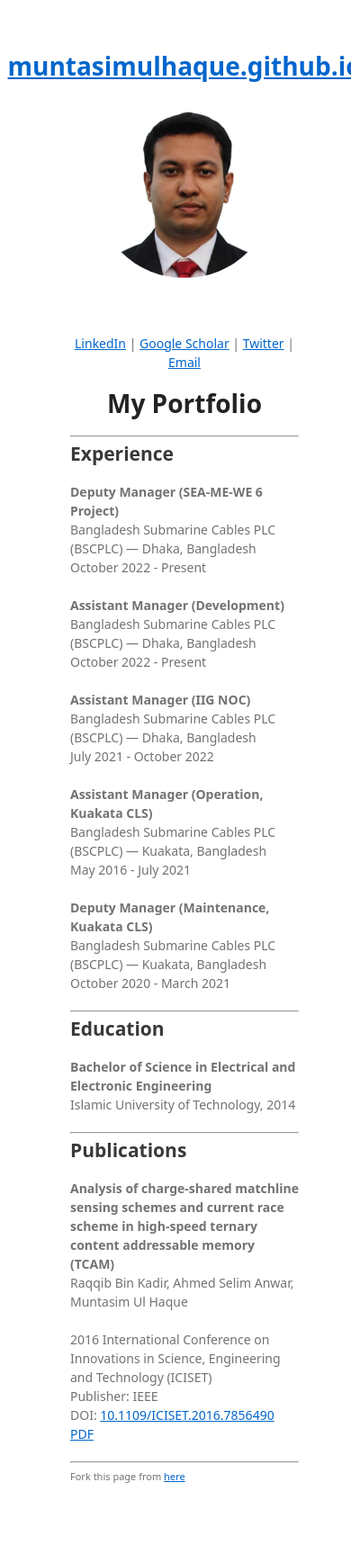
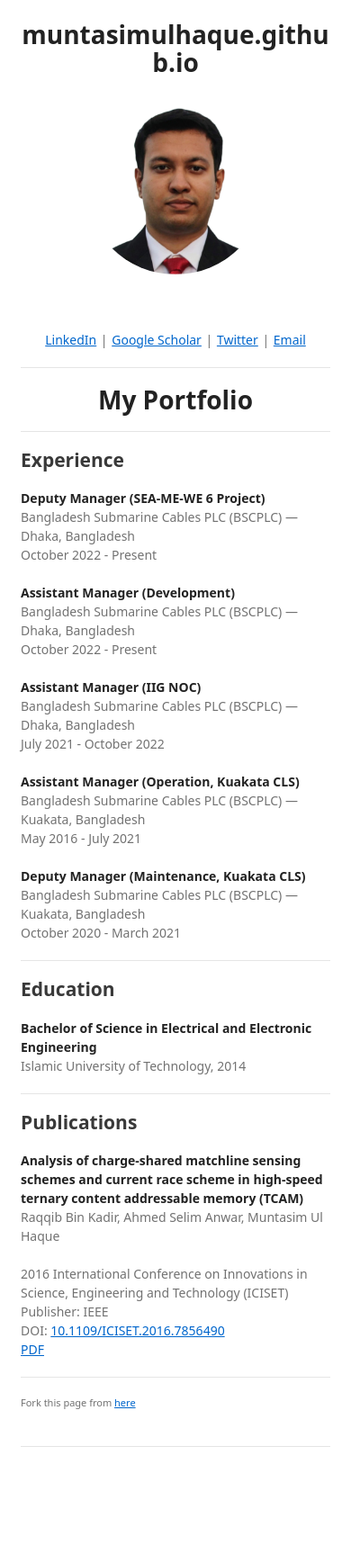
Before and after one commit to muntasimulhaque/muntasimulhaque.github.io, a Jekyll site: the page built from index.md, in a window 390 px wide. Shown: the whole page at 90% size. Built offline with Jekyll 4.4.1, drawn with Linux system fonts in a browser that asks for light colours; our own code applies the rules of GitHub Pages for plain Markdown files; a script that is not in the unit is left out; after the commit the page ends 1651 px from its top, so only the background shows below that.

Commit message:
Update style.css

```diff
--- a/assets/css/style.css
+++ b/assets/css/style.css
@@ -33,43 +33,37 @@
 }
 
 a {
-  color: #0066cc;
+  color: #0066cc;  /* Keep the current link color */
   text-decoration: underline;
 }
 
 a:hover {
-  color: #004499;
+  color: #004499;  /* Darker blue for hover, similar to Apple's style */
 }
 
 a:visited {
-  color: #540099;
+  color: #540099;  /* Purple for visited, similar to Apple's style */
 }
 
 .wrapper {
-  max-width: 1200px;
+  width: 860px;
   margin: 0 auto;
-  padding: 0 20px;
-}
-
-.header-container {
-  display: flex;
-  flex-direction: column;
-  align-items: center;
-  text-align: center;
 }
 
 .link-container {
-  text-align: center;
-}
+  text-align: center;}
+.link-container a {
+  margin: 0 1px; /* Optional: Adds space between links */}
 
 blockquote {
   border-left: 1px solid #e5e5e5;
+  margin: 0;
   padding: 0 0 0 20px;
   font-style: italic;
 }
 
 code, pre {
-  font-family: Monaco, Consolas, Liberation Mono, Courier New, monospace;
+  font-family: Monaco, Bitstream Vera Sans Mono, Lucida Console, Terminal, Consolas, Liberation Mono, DejaVu Sans Mono, Courier New, monospace;
   color: #333;
   font-size: 12px;
 }
@@ -93,23 +87,201 @@
   border-bottom: 1px solid #e5e5e5;
 }
 
-header img {
-  width: 200px;
-  height: 200px;
-  border-radius: 50%;
-  display: block;
-  margin: 0 auto;
+dt {
+  color: #444;
+  font-weight: 700;
 }
 
-@media screen and (max-width: 960px) {
-  .wrapper {
+th {
+  color: #444;
+}
+
+img {
+  max-width: 100%;
+}
+
+header {
+  width: 270px;
+  float: left;
+  position: fixed;
+  -webkit-font-smoothing: subpixel-antialiased;
+}
+
+header h1 a {
+  color: #222 !important;  /* Force color to remain unchanged */
+  text-decoration: none;
+}
+
+header h1 a:hover, header h1 a:visited {
+  color: #222 !important;  /* Force color to remain unchanged on hover and when visited */
+  text-decoration: none;
+}
+
+header ul {
+  list-style: none;
+  height: 40px;
+  padding: 0;
+  background: #f4f4f4;
+  border-radius: 5px;
+  border: 1px solid #e0e0e0;
+  width: 270px;
+}
+
+header li {
+  width: 89px;
+  float: left;
+  border-right: 1px solid #e0e0e0;
+  height: 40px;
+}
+
+header li:first-child a {
+  border-radius: 5px 0 0 5px;
+}
+
+header li:last-child a {
+  border-radius: 0 5px 5px 0;
+}
+
+header ul a {
+  line-height: 1;
+  font-size: 11px;
+  color: #676767;
+  display: block;
+  text-align: center;
+  padding-top: 6px;
+  height: 34px;
+  text-decoration: none;
+}
+
+header ul a:hover, header ul a:focus {
+  color: #004499;  /* Darker blue for hover, similar to Apple's style */
+  font-weight: bold;
+}
+
+header ul a:active {
+  background-color: #f0f0f0;
+}
+
+strong {
+  color: #222;
+  font-weight: 700;
+}
+
+header ul li + li + li {
+  border-right: none;
+  width: 89px;
+}
+
+header ul a strong {
+  font-size: 14px;
+  display: block;
+  color: #222;
+}
+
+/* Style for the profile photo */
+header img {
+  width: 200px; /* Adjust size as needed */
+  height: 200px; /* Ensure height matches width for round shape */
+  border-radius: 50%; /* Make the image round */
+  display: block;
+  margin: 0 auto; /* Center the image */
+}
+
+section {
+  width: 500px;
+  float: right;
+  padding-bottom: 50px;
+}
+
+small {
+  font-size: 11px;
+}
+
+hr {
+  border: 0;
+  background: #e5e5e5;
+  height: 1px;
+  margin: 0 0 20px;
+}
+
+footer {
+  width: 270px;
+  float: left;
+  position: fixed;
+  bottom: 50px;
+  -webkit-font-smoothing: subpixel-antialiased;
+}
+
+@media print, screen and (max-width: 960px) {
+  div.wrapper {
     width: auto;
     margin: 0;
-    padding: 0 10px;
   }
 
-  .header-container, section, footer {
-    width: 100%;
-    padding: 0 10px;
+  header, section, footer {
+    float: none;
+    position: static;
+    width: auto;
+  }
+
+  header {
+    padding-right: 320px;
+  }
+
+  section {
+    border: 1px solid #e5e5e5;
+    border-width: 1px 0;
+    padding: 20px 0;
+    margin: 0 0 20px;
+  }
+
+  header a small {
+    display: inline;
+  }
+
+  header ul {
+    position: absolute;
+    right: 50px;
+    top: 52px;
   }
 }
+
+@media print, screen and (max-width: 720px) {
+  body {
+    word-wrap: break-word;
+  }
+
+  header {
+    padding: 0;
+  }
+
+  header ul, header p.view {
+    position: static;
+  }
+
+  pre, code {
+    word-wrap: normal;
+  }
+}
+
+@media print, screen and (max-width: 480px) {
+  body {
+    padding: 15px;
+  }
+
+  header ul {
+    width: 99%;
+  }
+
+  header li, header ul li + li + li {
+    width: 33%;
+  }
+}
+
+@media print {
+  body {
+    padding: 0.4in;
+    font-size: 12pt;
+    color: #444;
+  }
+}
```
